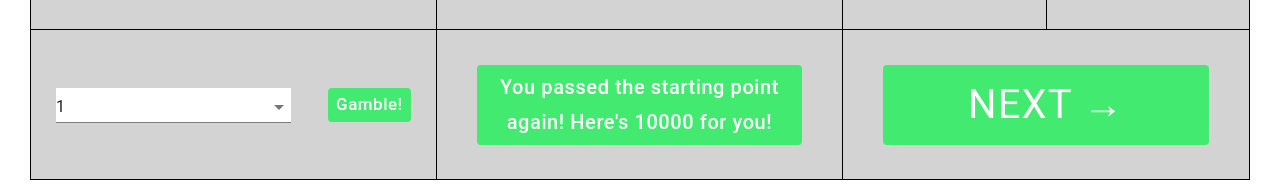
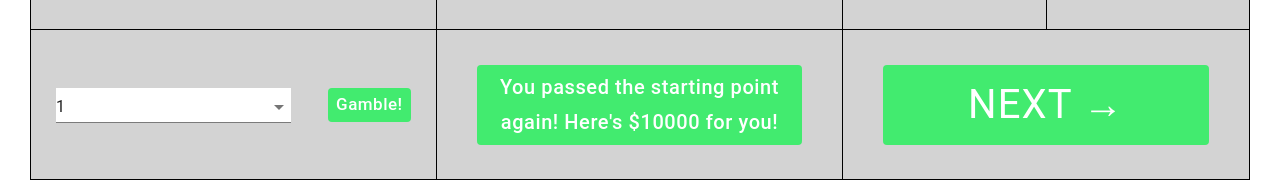
Before and after one commit to muyuan2007/dataproj, a Next.js app: page /game in a window 1280 px wide. Shown: the part 570-760 px from the top of the page. Built offline with nearby package versions, Linux system fonts and the light colour scheme.

Commit message:
fix typo

```diff
--- a/components/Game.jsx
+++ b/components/Game.jsx
@@ -65,7 +65,7 @@ const topEdgeBorderSpecs = "4px solid black"
 const startingAmount = 30000
 const crossGain = 10000
 
-const passMessage = `You passed the starting point again! Here's ${crossGain} for you!`
+const passMessage = `You passed the starting point again! Here's $${crossGain} for you!`
 
 const Game = (props) => {
 
```
